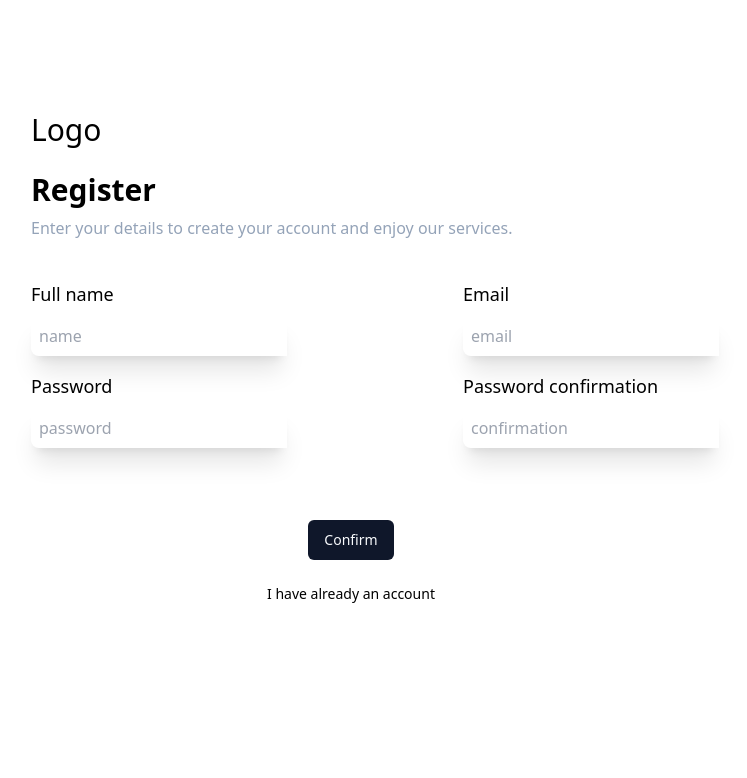
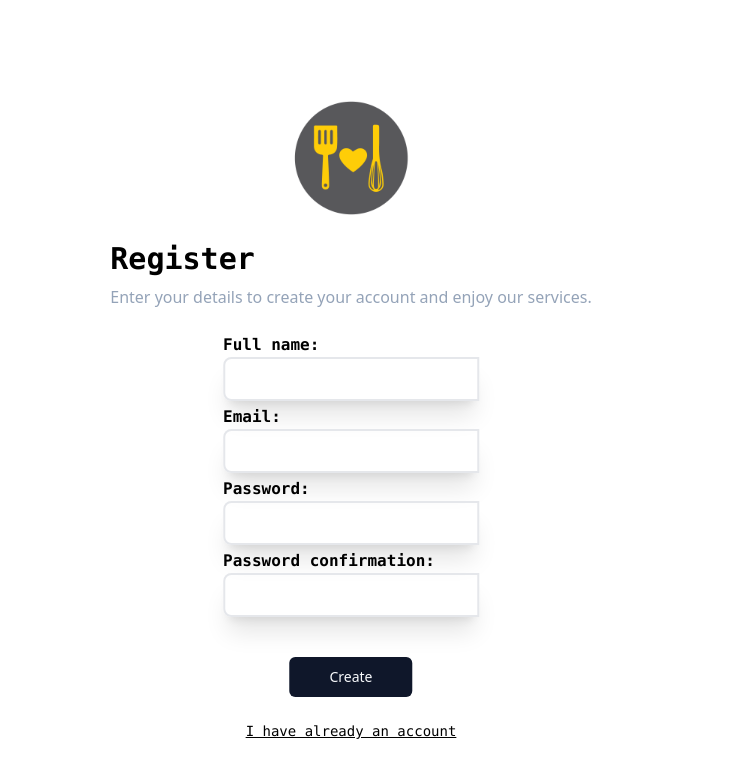
Before and after one commit to eliasbar404/Recipe_App_UI, a React (Vite) app: page /register in a window 1280 px wide. Shown: the top 778 px of the page, without its empty margins (289-1036 px from the left). Built offline with nearby package versions, Linux system fonts and the light colour scheme.

Commit message:
change ui in login and register pages

```diff
--- a/package.json
+++ b/package.json
@@ -11,6 +11,7 @@
   },
   "dependencies": {
     "@radix-ui/react-slot": "^1.0.2",
+    "@reduxjs/toolkit": "^2.2.1",
     "class-variance-authority": "^0.7.0",
     "clsx": "^2.1.0",
     "localforage": "^1.10.0",
@@ -19,6 +20,7 @@
     "react": "^18.2.0",
     "react-dom": "^18.2.0",
     "react-hook-form": "^7.51.0",
+    "react-redux": "^9.1.0",
     "react-router-dom": "^6.22.3",
     "sort-by": "^1.2.0",
     "tailwind-merge": "^2.2.1",
--- a/src/pages/LoginPage.jsx
+++ b/src/pages/LoginPage.jsx
@@ -2,6 +2,8 @@ import { Button } from "@/components/ui/button";
 import { Link } from "react-router-dom";
 import { useState } from "react";
 import { useLoginUsersMutation } from "@/store";
+
+import Logo from "@/components/demo/Logo";
 
 
 const LoginPage = () => {
@@ -39,31 +41,37 @@ const LoginPage = () => {
   };
 
   return (
-    <div className="px-16 pt-8 mx-[500px] mt-16 h-[500px]">
-      <div className="flex justify-center my-6 ">
-        <h1 className="text-3xl font-bold mb-2">Log in</h1>
+    <div className="px-16 pt-8 mx-[500px] h-[500px]">
+      <div className="flex justify-center">
+        <Link to={'/'}><Logo width={150}/></Link>
+
+        {/* <h1 className="text-3xl font-bold mb-2">Log in</h1>   */}
       </div>
 
       <form onSubmit={handleForm}>
         <div className="grid grid-cols-1 content-center my-4">
-          <div className="grid grid-cols-1 gap-2 justify-items-center">
-            <label className="text-lg">Email</label>
-            <input type="email" className="w-64 rounded-l-lg p-2 shadow-xl bg-transparent" placeholder="email" name="email" value={data.email} onChange={handleInput}/>
+          <div className="grid grid-cols-1 gap-2">
+            <label className="font-black font-mono">Email:</label>
+            <input type="email" className="w-64 rounded-l-lg p-2 shadow-xl bg-transparent border-2" name="email" value={data.email} onChange={handleInput}/>
           </div>
 
-          <div className="grid grid-cols-1 gap-2 my-8 justify-items-center">
-            <label className="text-lg">Password</label>
-            <input type="password" className="w-64 rounded-l-lg p-2 shadow-xl bg-transparent" placeholder="password" name="password" value={data.password} onChange={handleInput}/>
+          <div className="grid grid-cols-1 gap-2 my-8">
+            <label className="font-black font-mono">Password:</label>
+            <input type="password" className="w-64 rounded-l-lg p-2 shadow-xl bg-transparent border-2" name="password" value={data.password} onChange={handleInput}/>
           </div>
         </div>
 
         <div className="flex justify-center">
-          <Button>Log in</Button>
+          <Button className="px-10">Log in</Button>
         </div>
       </form>
 
       <div className="flex justify-center mt-6">
-        <Link to={'/register'} className="text-sm hover:text-blue-500">create account</Link>
+        <Link to={'/register'} className="text-sm hover:text-blue-500 underline font-mono">create account</Link>
+      </div>
+
+      <div className="flex justify-center mt-1">
+        <Link to={'/register'} className="text-sm hover:text-blue-500 underline font-mono">Do you forgot your password?</Link>
       </div>
     </div>
   )
--- a/src/pages/RegisterPage.jsx
+++ b/src/pages/RegisterPage.jsx
@@ -1,7 +1,8 @@
 import { Button } from "@/components/ui/button"
 import { useRegisterUsersMutation } from "@/store";
 import { useState } from "react";
-import { Link, useNavigate } from "react-router-dom"
+import { Link, useNavigate } from "react-router-dom";
+import Logo from "@/components/demo/Logo";
 
 const RegisterPage = () => {
   const navigate = useNavigate();
@@ -40,39 +41,39 @@ const RegisterPage = () => {
 }
 
   return (
-    <div className="px-16 pt-8 mx-64 mt-16 h-[500px] ">
+    <div className="absolute top-[52%] left-[50%] translate-x-[-50%] translate-y-[-50%] pb-6">
       <div className="my-4">
-        <h1 className="text-3xl">Logo</h1>
-        <div className="my-4 py-2">
-          <h1 className="text-3xl font-bold mb-2">Register</h1>
+      <Link to={'/'} className="flex justify-center"><Logo width={150}/></Link>
+        <div className="py-2">
+          <h1 className="text-3xl mb-2 font-mono font-black">Register</h1>
           <p className="text-md text-slate-400">Enter your details to create your account and enjoy our services.</p>
         </div>
       </div>
       <form onSubmit={handleForm}>
-        <div className="grid grid-cols-2 my-6">
-          <div className="grid grid-cols-1 my-2 ">
-            <label className="text-lg mb-2">Full name</label>
-            <input type="text" className="w-64 rounded-l-lg p-2 shadow-xl bg-transparent" placeholder="name" value={data.name} name={"name"} onChange={handleInput}/>
+        <div className="flex flex-col items-center gap-1">
+          <div className="flex flex-col">
+            <label className="font-black font-mono">Full name:</label>
+            <input type="text" className="w-64 rounded-l-lg p-2 shadow-xl bg-transparent border-2"  value={data.name} name={"name"} onChange={handleInput}/>
           </div>
-          <div className="grid grid-cols-1 my-2 ml-28">
-            <label className="text-lg mb-2">Email</label>
-            <input type="email" className="w-64 rounded-l-lg p-2 shadow-xl bg-transparent" placeholder="email" value={data.email} name="email" onChange={handleInput}/>
+          <div className="flex flex-col">
+            <label className="font-black font-mono">Email:</label>
+            <input type="email" className="w-64 rounded-l-lg p-2 shadow-xl bg-transparent border-2"  value={data.email} name="email" onChange={handleInput}/>
           </div>
-          <div className="grid grid-cols-1 my-2 ">
-            <label className="text-lg mb-2">Password</label>
-            <input type="password" className="w-64 rounded-l-lg p-2 shadow-xl bg-transparent" placeholder="password" value={data.password} name="password"onChange={handleInput}/>
+          <div className="flex flex-col">
+            <label className="font-black font-mono">Password:</label>
+            <input type="password" className="w-64 rounded-l-lg p-2 shadow-xl bg-transparent border-2"  value={data.password} name="password"onChange={handleInput}/>
           </div>
-          <div className="grid grid-cols-1 my-2 ml-28">
-            <label className="text-lg mb-2">Password confirmation</label>
-            <input type="password" className="w-64 rounded-l-lg p-2 shadow-xl bg-transparent" placeholder="confirmation" name="passwordConfirmation" value={data.passwordConfirmation} onChange={handleInput}/>
+          <div className="flex flex-col">
+            <label className="font-black font-mono">Password confirmation:</label>
+            <input type="password" className="w-64 rounded-l-lg p-2 shadow-xl bg-transparent border-2"  name="passwordConfirmation" value={data.passwordConfirmation} onChange={handleInput}/>
           </div>
         </div>
-        <div className="flex justify-center mt-16">
-          <Button>Confirm</Button>
+        <div className="flex justify-center mt-10">
+          <Button className="px-10">Create</Button>
         </div>
       </form>
       <div className="flex justify-center mt-6">
-        <Link to={'/login'} className="text-sm hover:text-blue-500">I have already an account</Link>
+        <Link to={'/login'} className="text-sm hover:text-blue-500 underline font-mono">I have already an account</Link>
       </div>
     </div>
   )
```
Also changed, not shown: 1 other file (tests, documents, lock files or other folders).
